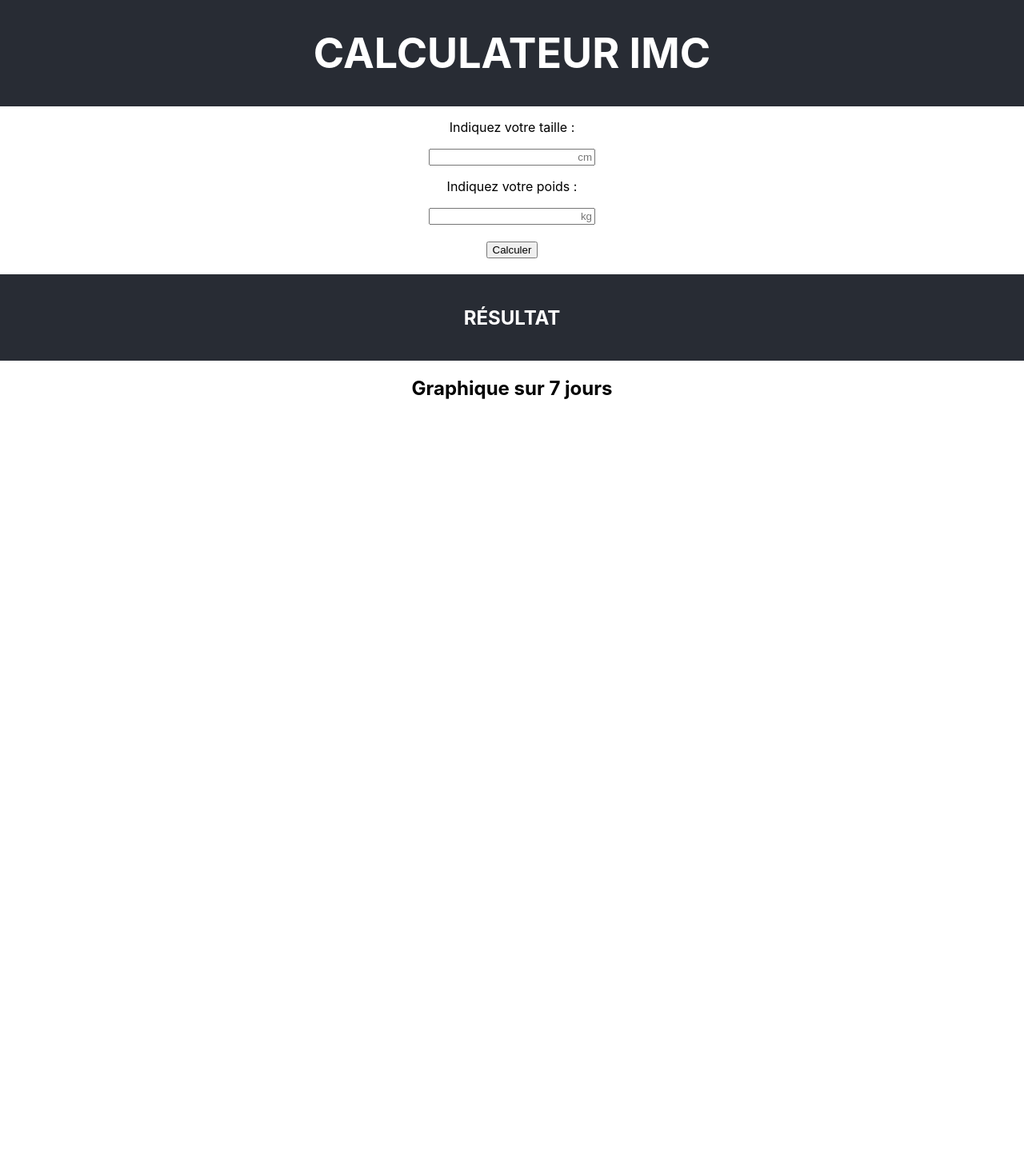
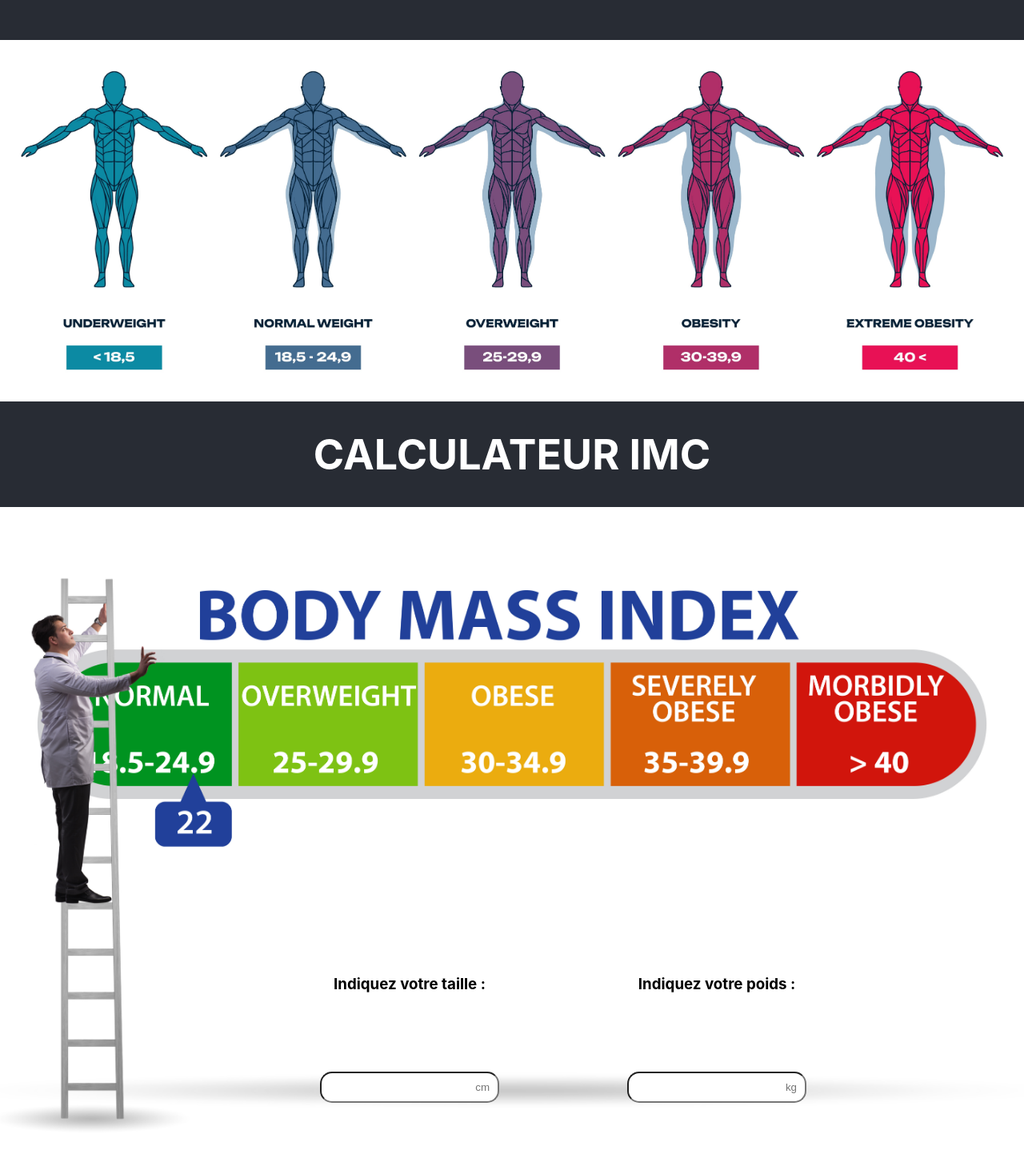
Before and after one commit to Jwell2014/app-react-simplon-imc, a React (Create React App) app: page / in a window 1280 px wide. Shown: the top 1438 px of the page at 80% size. Before the commit the page ends 800 px from the top, so only its background shows below. Built offline with nearby package versions, Linux system fonts and the light colour scheme.

Commit message:
end result

```diff
--- a/src/App.css
+++ b/src/App.css
@@ -1,5 +1,10 @@
 .App {
   text-align: center;
+}
+
+.oneDiv{
+  height: 50px;
+  background-color: #282c34;
 }
 .App-header {
   background-color: #282c34;
@@ -11,15 +16,65 @@
   color: white;
 }
 
-.App-link {
-  color: #61dafb;
+.app-input{
+  position: absolute;
+  top: 150%;
+  left: 25%;
+  display: flex;
+  flex-direction: row;
+  align-items: center;
+  justify-content: space-around;
 }
 
-@keyframes App-logo-spin {
-  from {
-    transform: rotate(0deg);
-  }
-  to {
-    transform: rotate(360deg);
-  }
+button{
+  position: absolute;
+  top: 180%;
+  left: 49%;
+  width: 100px;
+  height: 50px;
+  border-radius: 50% 20% / 10% 40%;
+  background-color: cadetblue;
+  color: aliceblue;
 }
+
+input{
+  text-align: end;
+  width: 200px;
+  border-radius: 15px;
+  padding: 10px;
+  margin: 80px;
+}
+
+.divResult{
+  background-color: #282c34;
+  color: white;
+  border-radius: 150px;
+  border: 10px solid #D1D2D4;
+}
+.resultat{
+  padding: 20px;
+}
+
+.insuffisance-ponderale {
+  color: rgb(238, 104, 2);
+}
+
+.corpulence-normale {
+  color: green;
+}
+
+.surpoids{
+  color: rgb(181, 181, 3);
+}
+
+.obesite-modere{
+  color: rgb(181, 128, 3);
+}
+
+.obesite-severe{
+  color: rgb(199, 73, 0);
+}
+
+.obesite-morbide{
+  color: rgb(253, 0, 0);
+}
--- a/src/App.tsx
+++ b/src/App.tsx
@@ -3,12 +3,16 @@ import './App.css';
 import Inputimc from './composants/Inputimc';
 import CalculerIMCButton from './composants/CalculerIMCButton';
 import ResultIMC from './composants/ResultIMC';
+import imgIMC from './assets/imc.jpeg';
+import result from './assets/result.jpeg'
+
 
 function App() {
   const [inputTaille, setInputTaille] = useState<string>("")
   const [inputPoids, setInputPoids] = useState<string>("")
 
   const [imc, setIMC] = useState<string | null>(null);
+  const [imcCategory, setIMCCategory] = useState<string>("");
 
   const calculateIMC = (taille: number, poids: number) => {
     // Formule de l'IMC : poids en kilogrammes / (taille en mètres)^2
@@ -23,19 +27,43 @@ function App() {
     // Réinitialiser les champs ici
     setInputTaille("");
     setInputPoids("");
+    if (newIMC < "18.5") {
+      setIMCCategory("insuffisance-ponderale");
+    } else if (newIMC >= "18.5" && newIMC < "25") {
+      setIMCCategory("corpulence-normale");
+    } else if (newIMC >= "25" && newIMC < "30") {
+      setIMCCategory("surpoids");
+    } else if (newIMC > "30" || newIMC < "35") {
+      setIMCCategory("obesite-modere")
+    } else if (newIMC > "35" || newIMC < "40") {
+      setIMCCategory("obesite-severe")
+    } else if (newIMC > "40") {
+      setIMCCategory("obesite-morbide")
+    }
   };
+
+
   return (
     <div className="App">
+      <div className='oneDiv'>
+
+      </div>
       <header className="App-header">
-        <img src='' alt='' />
+        <img src={imgIMC} alt='logo' width="100%" />
         <h1>CALCULATEUR IMC</h1>
       </header>
-      <Inputimc type='cm' genre='taille' inputValue={inputTaille} onInputChange={setInputTaille} />
-      <Inputimc type='kg' genre='poids' inputValue={inputPoids} onInputChange={setInputPoids} />
+      <img src={result} alt='' width="100%" />
+
+      <div className='app-input'>
+
+        <Inputimc type='cm' genre='taille' inputValue={inputTaille} onInputChange={setInputTaille} />
+        <Inputimc type='kg' genre='poids' inputValue={inputPoids} onInputChange={setInputPoids} />
+      </div>
+
       <div style={{ margin: '20px' }}>
         <CalculerIMCButton onCalculer={handleCalculer} />
       </div>
-      <div style={{ backgroundColor: '#282c34', padding: '20px', color: 'white' }}>
+      <div className='divResult'>
         <ResultIMC imc={imc} />
       </div>
       <div>
--- a/src/composants/CalculerIMCButton.tsx
+++ b/src/composants/CalculerIMCButton.tsx
@@ -9,7 +9,7 @@ function CalculerIMCButton({ onCalculer }: CalculerIMCButtonProps) {
 
 
     return (
-        <button onClick={onCalculer}>Calculer</button>
+        <button onClick={onCalculer}>CALCULER</button>
     );
 };
 
--- a/src/composants/Inputimc.tsx
+++ b/src/composants/Inputimc.tsx
@@ -1,4 +1,4 @@
-import React, { useEffect, useState } from 'react';
+import React from 'react';
 
 
 interface InputimcProps {
@@ -17,13 +17,12 @@ function Inputimc({ type, genre, inputValue, onInputChange }: InputimcProps) {
 
     return (
         <div>
-            <p>Indiquez votre {genre} : </p>
+            <h3>Indiquez votre {genre} : </h3>
             <input
                 type="text"
                 placeholder={type}
                 value={inputValue}
                 onChange={handleInputChange}
-                style={{ textAlign: 'end', width: '200px' }}
             />
         </div>
     );
--- a/src/composants/InterpretationIMC.tsx
+++ b/src/composants/InterpretationIMC.tsx
@@ -4,10 +4,33 @@ interface InterpretationIMCProps {
     score: string
 }
 function InterpretationIMC({ score }: InterpretationIMCProps) {
+    console.log(score)
+    let message = "";
+    let category = "";
 
+    if (score < "18,5") {
+        message = "Insuffisance pondérale (maigreur)"
+        category = 'insuffisance-ponderale';
+    } else if (score > "18,5" && score < "25") {
+        message = "Corpulence normale"
+        category = 'corpulence-normale';
+    } else if (score > "25" && score < "30") {
+        message = "Surpoids"
+        category = 'surpoids';
+    } else if (score > "30" && score < "35") {
+        message = "Obésité modérée"
+        category = 'obesite-modere';
+    } else if (score > "35" && score < "40") {
+        message = "obesite-severe"
+        category = 'insuffisance-ponderale';
+    } else if (score > "40") {
+        message = "Obésité morbide ou massive"
+        category = 'obesite-morbide';
+    }
     return (
         <div>
-
+            <h4>Interprétation (d'après l'OMS)</h4>
+            <p className={category}>{message}</p>
         </div>
     );
 };
--- a/src/composants/ResultIMC.tsx
+++ b/src/composants/ResultIMC.tsx
@@ -1,5 +1,6 @@
 import React from 'react';
 import InterpretationIMC from './InterpretationIMC';
+import result from '../assets/result.jpeg'
 
 interface ResultIMCProps {
     imc: string | null
@@ -7,20 +8,16 @@ interface ResultIMCProps {
 function ResultIMC({ imc }: ResultIMCProps) {
     return (
         <div>
-            <h2>RÉSULTAT</h2>
             {imc !== null && (
-                <div style={{ backgroundColor: '#282c34', padding: '20px', color: 'white' }}>
-                    <p>Indice de masse corporelle (IMC)</p>
+                <div className='resultat'>
+                    <h2>RÉSULTAT</h2>
+                    <h4>Indice de masse corporelle (IMC)</h4>
                     <p>{imc}</p>
-                    <p>Interprétation (d'après l'OMS)</p>
                     <InterpretationIMC score={imc} />
-                    {imc < "18.5" && (
-                        <p>Insuffisance pondérale (maigreur)</p>
-                    )}
                 </div>
-            )}
-
-        </div>
+            )
+            }
+        </div >
     );
 };
 
```
Also changed, not shown: src/assets/imc.jpeg (added), src/assets/result.jpeg (added).
